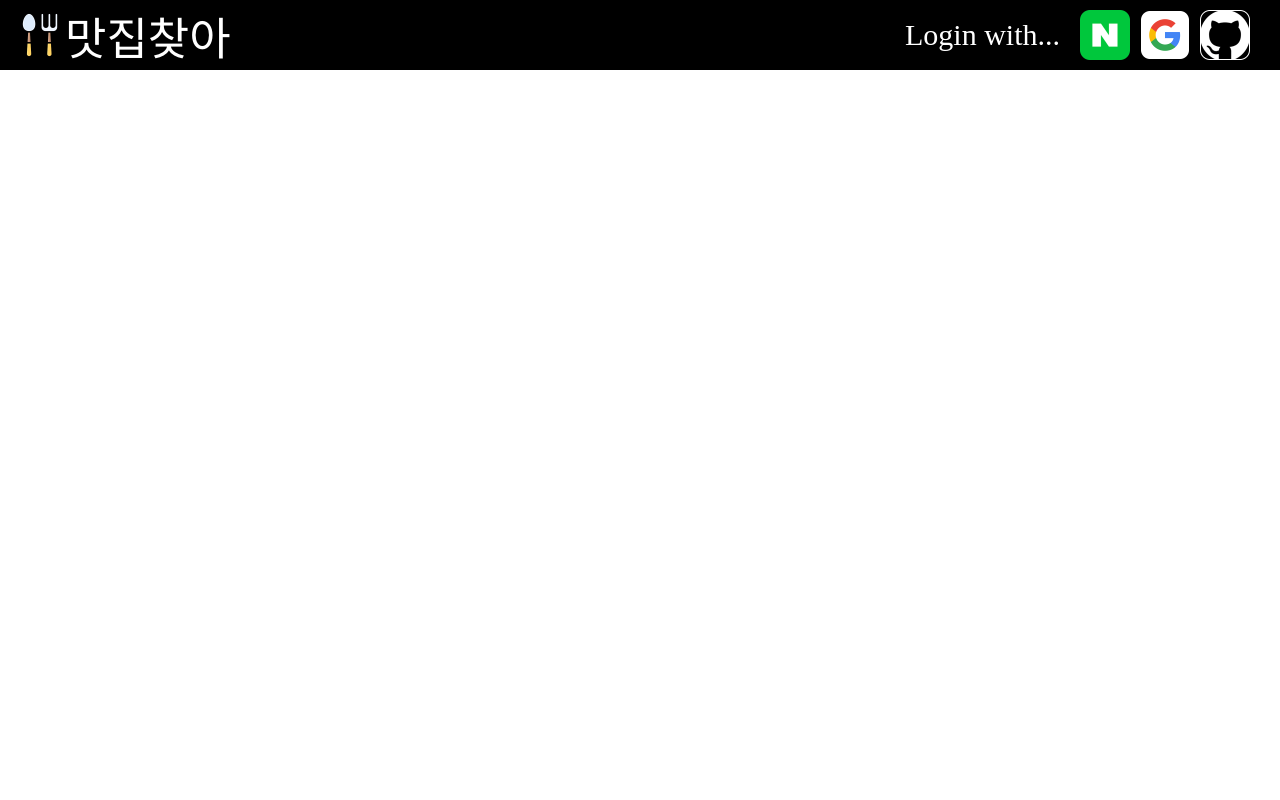
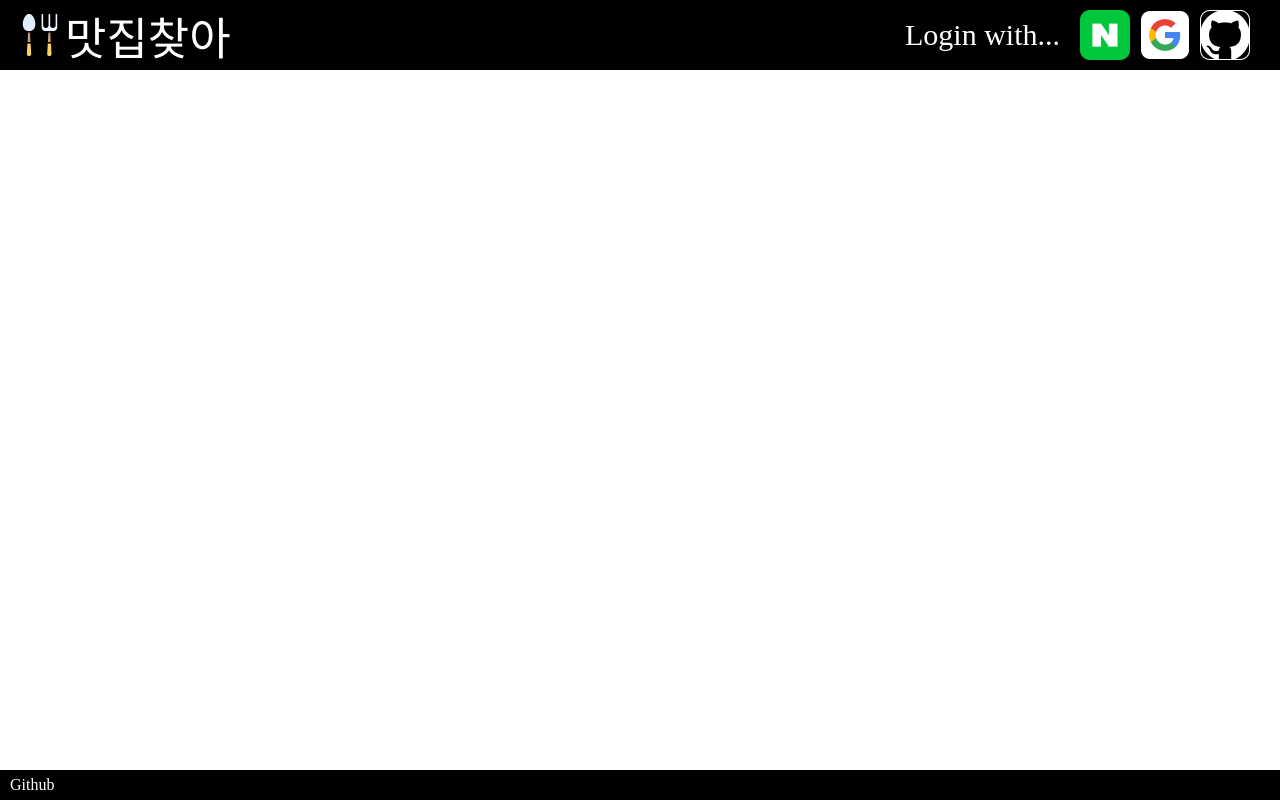
Before and after one commit to david02324/matjipfind, a React (Create React App) app in the folder client/: page / in a window 1280 px wide. Built offline with nearby package versions, Linux system fonts and the light colour scheme.

Commit message:
✨ Feature: Container 컴포넌트 크기 지정 및 Footer 추가

```diff
--- a/client/src/App.tsx
+++ b/client/src/App.tsx
@@ -1,11 +1,15 @@
 import React from "react";
 import Header from "./components/Header";
+import Footer from "./components/Footer";
 import "./resources/global.css";
+import Container from "./components/Container";
 
 function App() {
   return (
     <>
       <Header />
+      <Container />
+      <Footer />
     </>
   );
 }
--- /dev/null
+++ b/client/src/components/Container.tsx
@@ -0,0 +1,13 @@
+import * as React from "react";
+
+interface IContainerProps {}
+
+const Container: React.FunctionComponent<IContainerProps> = (props) => {
+  const style: React.CSSProperties = {
+    width: "100%",
+    height: "calc(100% - 100px)",
+  };
+  return <div style={style}></div>;
+};
+
+export default Container;
--- /dev/null
+++ b/client/src/components/Footer.tsx
@@ -0,0 +1,31 @@
+import * as React from "react";
+
+const Footer: React.VoidFunctionComponent = () => {
+  const style: React.CSSProperties = {
+    width: "100%",
+    height: "30px",
+    backgroundColor: "black",
+    display: "flex",
+    alignItems: "center",
+  };
+
+  const spanStyle: React.CSSProperties = {
+    marginLeft: "10px",
+    color: "white",
+    cursor: "pointer",
+  };
+
+  const redirectToGithub = () => {
+    window.open("https://github.com/david02324/matjipfind", "blank");
+  };
+
+  return (
+    <footer style={style}>
+      <span style={spanStyle} onClick={redirectToGithub}>
+        Github
+      </span>
+    </footer>
+  );
+};
+
+export default Footer;
--- a/client/src/resources/global.css
+++ b/client/src/resources/global.css
@@ -1,3 +1,6 @@
-body {
+body,
+html,
+#root {
   margin: 0;
+  height: 100%;
 }
```
